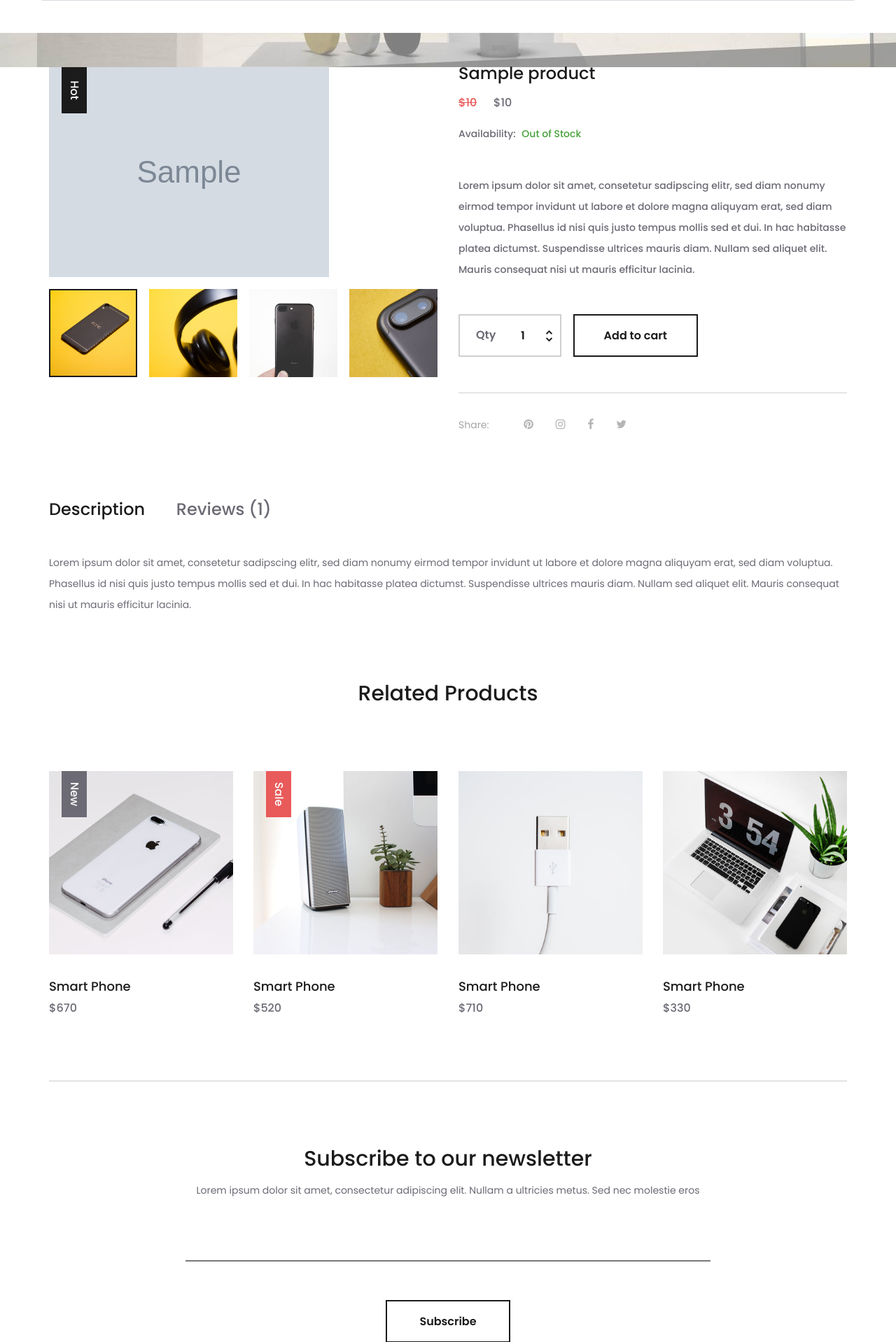
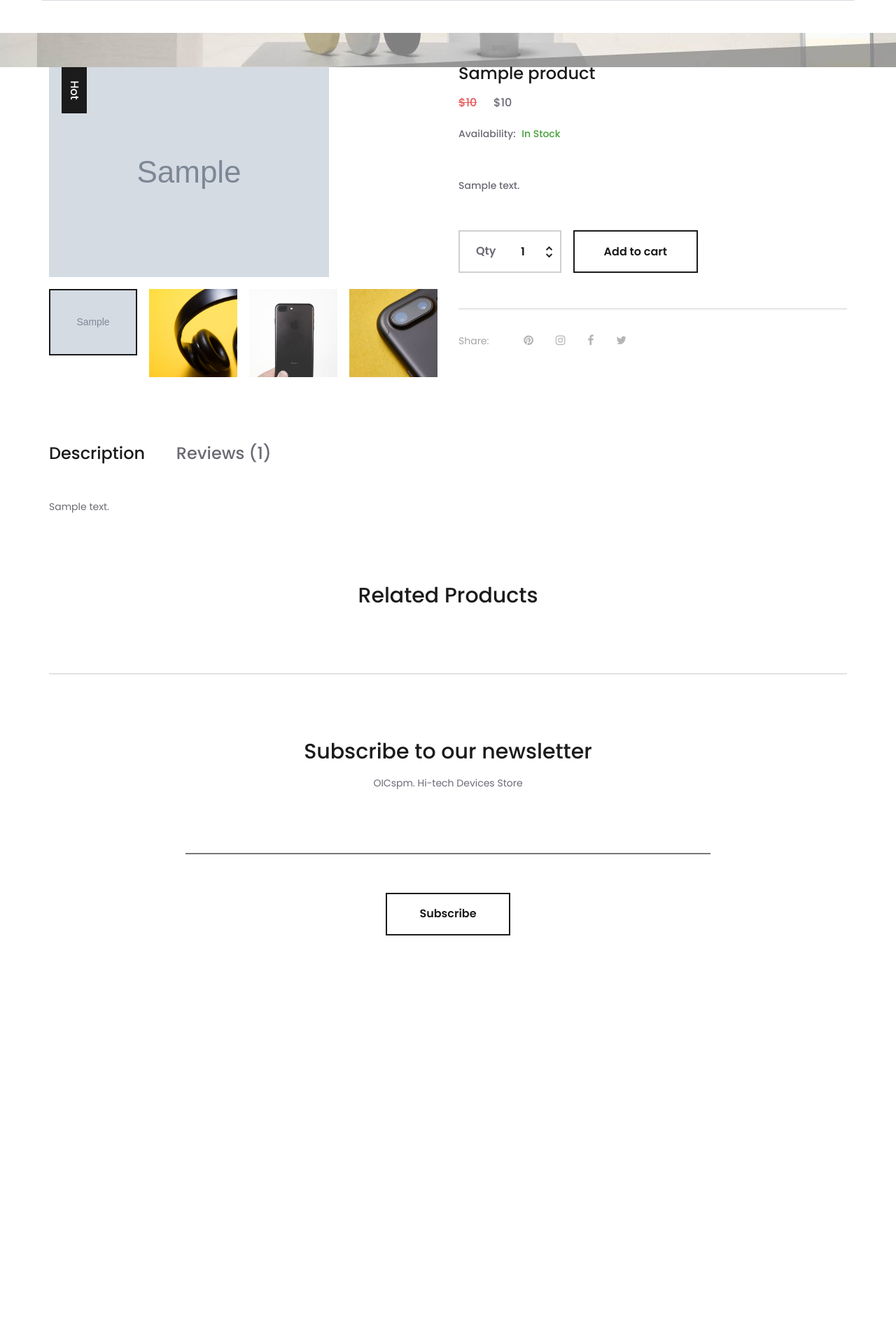
Before and after one commit to ithgnm/OIC-spm, a Django app: page /product/1 in a window 1280 px wide. Shown: the part 624-2542 px from the top of the page at 70% size. After the commit the page ends 1961 px from the top, so only its background shows below. Run offline with Django 3.2, Linux system fonts and the light colour scheme; tables that the repository leaves empty hold one stand-in row (values such as "Sample post"); grey boxes marked "Sample" are stand-in pictures; some libraries are stand-ins or nearby versions.

Commit message:
update html

```diff
--- a/templates/homepage/product.html
+++ b/templates/homepage/product.html
@@ -73,7 +73,7 @@
 					<div class="details_image">
 						<div class="details_image_large"><img src="{{product.image.url}}" alt=""><div class="product_extra product_hot"><a href="categories.html">Hot</a></div></div>
 						<div class="details_image_thumbnails d-flex flex-row align-items-start justify-content-between">
-							<div class="details_image_thumbnail active" data-image="{% static 'homepage/images/details_1.jpg' %}"><img src="{% static 'homepage/images/details_1.jpg' %}" alt=""></div>
+							<div class="details_image_thumbnail active" data-image="{{product.image.url}}"><img src="{{product.image.url}}" alt=""></div>
 							<div class="details_image_thumbnail" data-image="{% static 'homepage/images/details_2.jpg' %}"><img src="{% static 'homepage/images/details_2.jpg' %}" alt=""></div>
 							<div class="details_image_thumbnail" data-image="{% static 'homepage/images/details_3.jpg' %}"><img src="{% static 'homepage/images/details_3.jpg' %}" alt=""></div>
 							<div class="details_image_thumbnail" data-image="{% static 'homepage/images/details_4.jpg' %}"><img src="{% static 'homepage/images/details_4.jpg' %}" alt=""></div>
@@ -90,16 +90,16 @@
 
 						<!-- In Stock -->
 						<div class="in_stock_container">
-							{% if product.active is False %}
+							{% if product.active is True %}
 							<div class="availability">Availability:</div>
 							<span>In Stock</span>
 							{% else %}
 							<div class="availability">Availability:</div>
-							<span>Out of Stock</span>
+							<span style="color:red">Out of Stock</span>
 							{% endif %}
 						</div>
 						<div class="details_text">
-							<p>Lorem ipsum dolor sit amet, consetetur sadipscing elitr, sed diam nonumy eirmod tempor invidunt ut labore et dolore magna aliquyam erat, sed diam voluptua. Phasellus id nisi quis justo tempus mollis sed et dui. In hac habitasse platea dictumst. Suspendisse ultrices mauris diam. Nullam sed aliquet elit. Mauris consequat nisi ut mauris efficitur lacinia.</p>
+							<p>{{product.description}}</p>
 						</div>
 
 						<!-- Product Quantity -->
@@ -136,7 +136,7 @@
 						<div class="reviews_title"><a href="#">Reviews <span>(1)</span></a></div>
 					</div>
 					<div class="description_text">
-						<p>Lorem ipsum dolor sit amet, consetetur sadipscing elitr, sed diam nonumy eirmod tempor invidunt ut labore et dolore magna aliquyam erat, sed diam voluptua. Phasellus id nisi quis justo tempus mollis sed et dui. In hac habitasse platea dictumst. Suspendisse ultrices mauris diam. Nullam sed aliquet elit. Mauris consequat nisi ut mauris efficitur lacinia.</p>
+						<p>{{product.description}}</p>
 					</div>
 				</div>
 			</div>
@@ -157,43 +157,17 @@
 
 					<div class="product_grid">
 
+						{% for item in retaled %}
 						<!-- Product -->
 						<div class="product">
 							<div class="product_image"><img src="{% static 'homepage/images/product_1.jpg' %}" alt=""></div>
-							<div class="product_extra product_new"><a href="categories.html">New</a></div>
+							<div class="product_extra product_hot"><a href="categories.html">Hot</a></div>
 							<div class="product_content">
-								<div class="product_title"><a href="product.html">Smart Phone</a></div>
-								<div class="product_price">$670</div>
+								<div class="product_title"><a href="product.html">{{item.title}}</a></div>
+								<div class="product_price">${{item.price}}</div>
 							</div>
 						</div>
-
-						<!-- Product -->
-						<div class="product">
-							<div class="product_image"><img src="{% static 'homepage/images/product_2.jpg' %}" alt=""></div>
-							<div class="product_extra product_sale"><a href="categories.html">Sale</a></div>
-							<div class="product_content">
-								<div class="product_title"><a href="product.html">Smart Phone</a></div>
-								<div class="product_price">$520</div>
-							</div>
-						</div>
-
-						<!-- Product -->
-						<div class="product">
-							<div class="product_image"><img src="{% static 'homepage/images/product_3.jpg' %}" alt=""></div>
-							<div class="product_content">
-								<div class="product_title"><a href="product.html">Smart Phone</a></div>
-								<div class="product_price">$710</div>
-							</div>
-						</div>
-
-						<!-- Product -->
-						<div class="product">
-							<div class="product_image"><img src="{% static 'homepage/images/product_4.jpg' %}" alt=""></div>
-							<div class="product_content">
-								<div class="product_title"><a href="product.html">Smart Phone</a></div>
-								<div class="product_price">$330</div>
-							</div>
-						</div>
+						{% endfor %}
 
 					</div>
 				</div>
@@ -214,7 +188,7 @@
 				<div class="col-lg-8 offset-lg-2">
 					<div class="newsletter_content text-center">
 						<div class="newsletter_title">Subscribe to our newsletter</div>
-						<div class="newsletter_text"><p>Lorem ipsum dolor sit amet, consectetur adipiscing elit. Nullam a ultricies metus. Sed nec molestie eros</p></div>
+						<div class="newsletter_text"><p>OICspm. Hi-tech Devices Store</p></div>
 						<div class="newsletter_form_container">
 							<form action="#" id="newsletter_form" class="newsletter_form">
 								<input type="email" class="newsletter_input" required="required">
```
